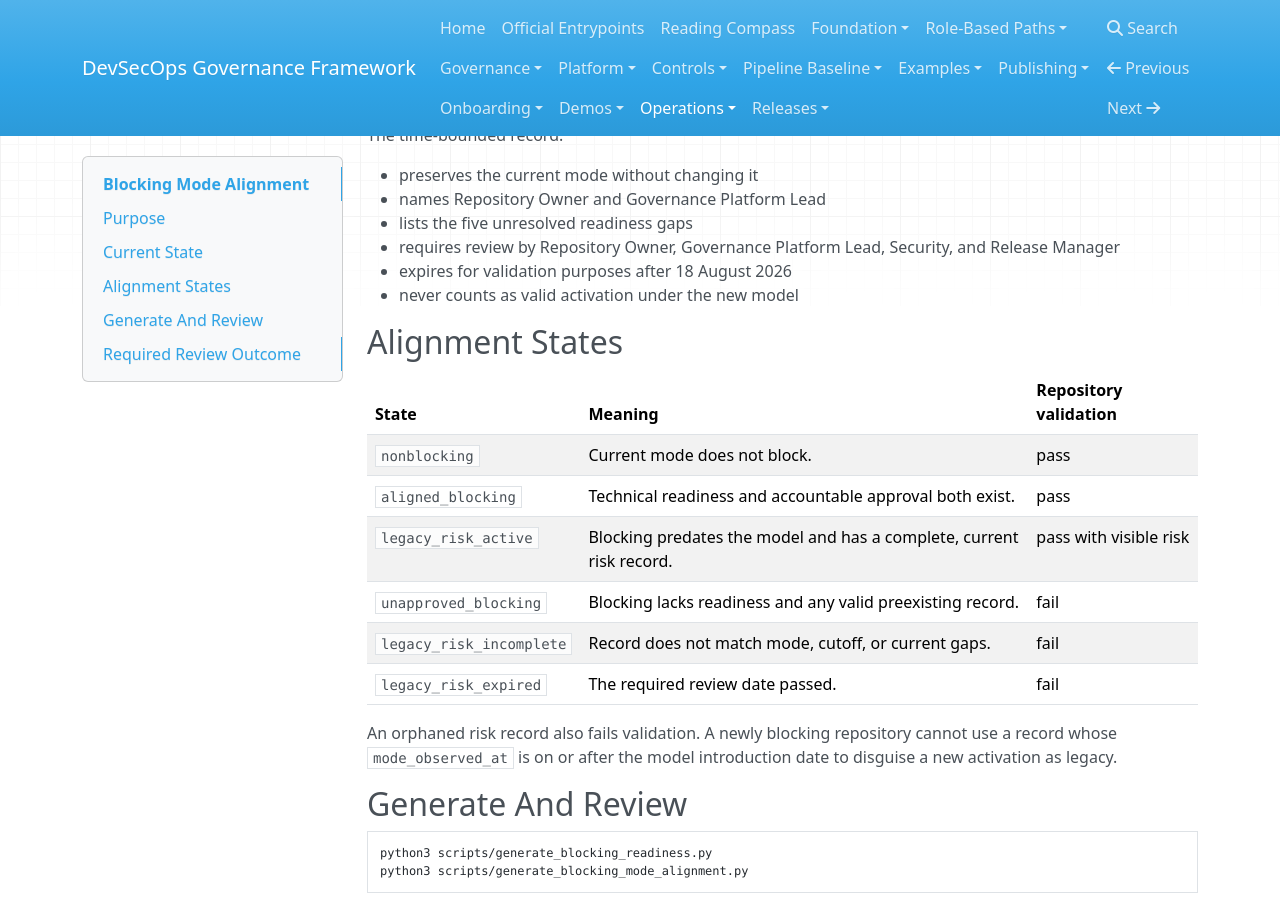
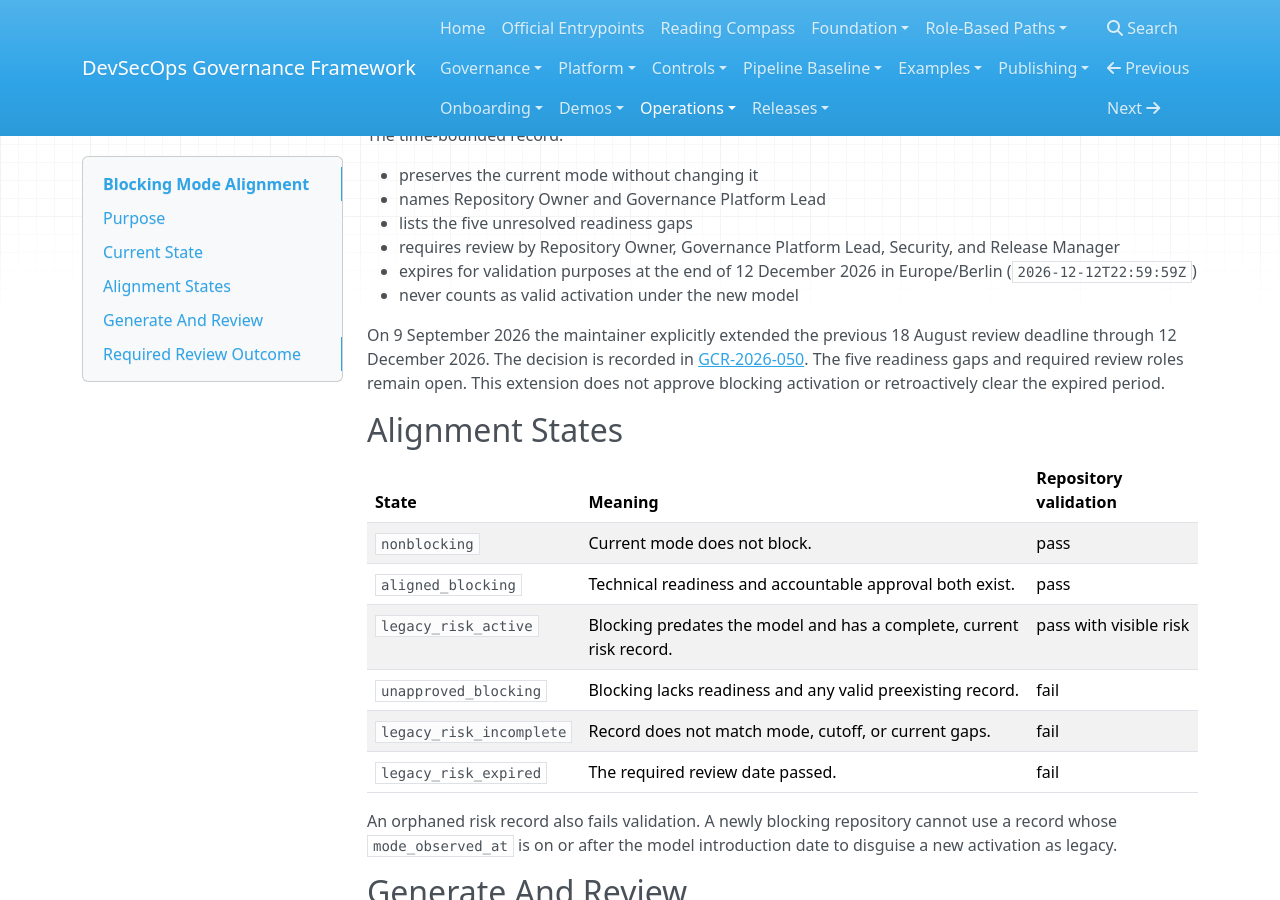
Before and after one commit to joku-dev/devsecops-governance-framework, an MkDocs documentation site: the page built from docs/operations/status/blocking-mode-alignment.md, in a window 1280 px wide and 900 px high, scrolled down 645 px. Built offline with MkDocs 1.6.1, drawn with Linux system fonts in a browser that asks for light colours; nearby versions of some CDN libraries.

Commit message:
fix: extend legacy blocking review through 12 December 2026

```diff
--- a/docs/operations/status/blocking-mode-alignment.md
+++ b/docs/operations/status/blocking-mode-alignment.md
@@ -33,8 +33,15 @@ The time-bounded record:
 - lists the five unresolved readiness gaps
 - requires review by Repository Owner, Governance Platform Lead, Security, and
   Release Manager
-- expires for validation purposes after 18 August 2026
+- expires for validation purposes at the end of 12 December 2026 in Europe/Berlin
+  (`2026-12-12T22:59:59Z`)
 - never counts as valid activation under the new model
+
+On 9 September 2026 the maintainer explicitly extended the previous 18 August
+review deadline through 12 December 2026. The decision is recorded in
+[GCR-2026-050](../../governance/change-requests/GCR-2026-050-blocking-risk-review-extension.md).
+The five readiness gaps and required review roles remain open. This extension
+does not approve blocking activation or retroactively clear the expired period.
 
 ## Alignment States
 
```
Also changed, not shown: docs/governance/change-requests/GCR-2026-050-blocking-risk-review-extension.md (added, +59 -0 lines), 3 other files.
